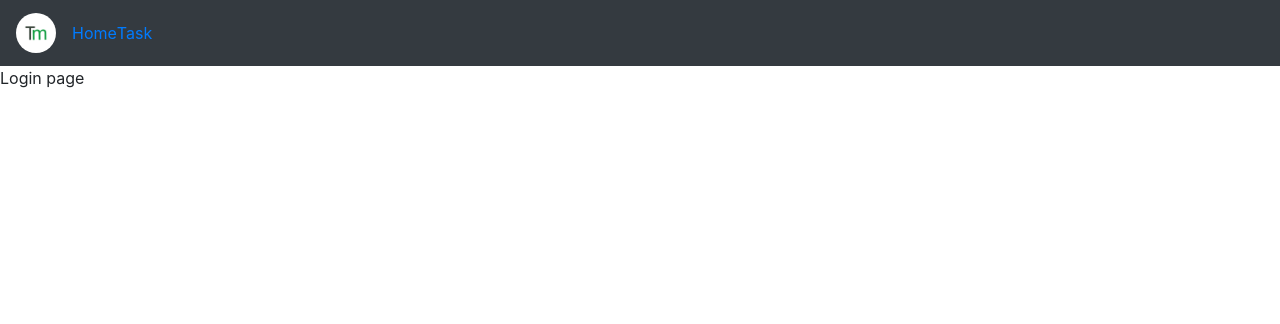
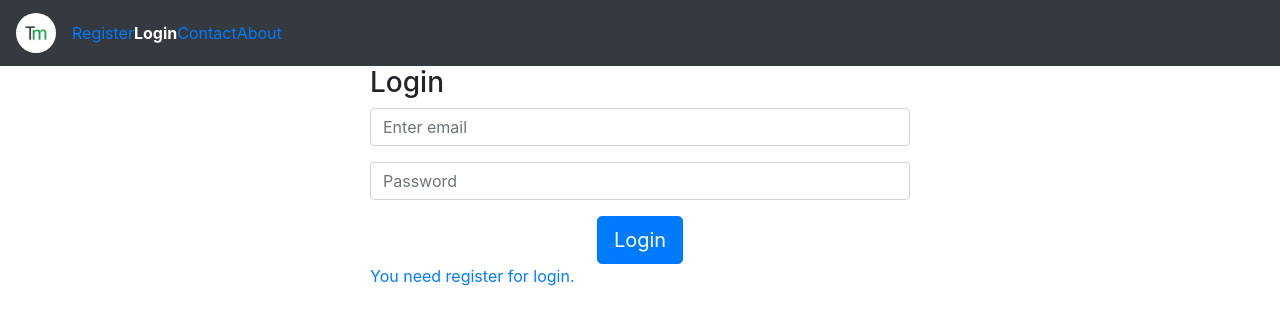
Before and after one commit to MAG7777/task-management, a React (Create React App) app: page /login in a window 1280 px wide. Shown: the top 324 px of the page. Built offline with nearby package versions, Linux system fonts and the light colour scheme; no server answers.

Commit message:
Minor fix

```diff
--- a/package.json
+++ b/package.json
@@ -10,6 +10,7 @@
     "@testing-library/react": "^11.2.2",
     "@testing-library/user-event": "^12.2.2",
     "bootstrap": "^4.5.3",
+    "history": "^5.0.0",
     "prop-types": "^15.7.2",
     "react": "^17.0.1",
     "react-bootstrap": "^1.4.0",
--- a/src/components/NavBarMenu.js
+++ b/src/components/NavBarMenu.js
@@ -1,27 +1,71 @@
 import React from "react";
-import { Navbar, Nav } from "react-bootstrap";
+import { Navbar, Nav, Button } from "react-bootstrap";
 import { NavLink } from "react-router-dom";
 import logo from "../public/images/logo.png";
+import { logout } from "./../store/userAction";
+import { connect } from "react-redux";
 
-export default function NavBarMenu() {
+function NavBarMenu({ isLogin, logout }) {
   return (
     <Navbar bg="dark" variant="dark">
       <Navbar.Brand>
-        <NavLink activeClassName="activeMenu" exact to="/">
+        <NavLink activeClassName="activeMenu" exact to={isLogin ? "/" : "/login"}>
           <img src={logo} alt="logo" className="logo" />
         </NavLink>
       </Navbar.Brand>
       <Nav className="mr-auto">
-        <Nav>
-          <NavLink activeClassName="activeMenu" exact to="/" style={{textDecoration:"none"}}>
-            Home
+        {
+          isLogin ?
+            <NavLink
+              activeClassName="activeMenu"
+              exact to="/"
+              style={{ textDecoration: "none" }}>
+              Home
+          </NavLink> :
+            <>
+              <NavLink
+                activeClassName="activeMenu"
+                exact
+                to="/register" >
+                Register
           </NavLink>
+              <NavLink
+                activeClassName="activeMenu"
+                exact
+                to="/login" >
+                Login
+              </NavLink>
+            </>
+        }
 
-          <NavLink activeClassName="activeMenu" exact to="/task">
-            Task
+
+        <NavLink activeClassName="activeMenu" exact to="/contact">
+          Contact
           </NavLink>
-        </Nav>
+        <NavLink activeClassName="activeMenu" exact to="/about">
+          About
+          </NavLink>
       </Nav>
+      {
+        isLogin &&
+        <Button
+          onClick={logout}
+          variant="success">
+          Logout
+        </Button>
+      }
     </Navbar>
   );
 }
+
+const mapStateToProps = (state) => {
+  return {
+    isLogin: state.authReducer.isLogin
+  };
+};
+
+const mapDispatchToProps = {
+  logout
+};
+
+export default connect(mapStateToProps, mapDispatchToProps)(NavBarMenu);
--- a/src/components/pages/Login/Login.js
+++ b/src/components/pages/Login/Login.js
@@ -1,11 +1,119 @@
-import React from "react";
+import React, { useState} from "react";
+import { Form, Button, Container, Row, Col } from "react-bootstrap";
+import styles from "./login.module.css"
+import { connect } from "react-redux";
+import { login } from "../../../store/userAction";
+import { Link } from "react-router-dom";
 
-function Login() {
+
+
+function Login(props) {
+    const [values, setValues] = useState({
+
+        email: "",
+        password: "",
+
+    });
+
+    const [errors, setErrors] = useState({
+
+        email: null,
+        password: null,
+
+    });
+
+    const handleSubmit = () => {
+        const { email, password } = values;
+        let valid = true;
+        let passwordErrorMessage = null;
+
+        setErrors({
+            email: email ? null : "Email is required",
+            password: password ? null : "Password is required",
+
+        });
+        if (email && password) {
+            props.login(values);
+        }
+
+    }
+    const handleChange = ({ target: { name, value } }) => {
+        setValues({
+            ...values,
+            [name]: value
+        });
+
+        setErrors({
+            ...errors,
+            [name]: null
+        });
+
+    }
+
     return (
-        <div>
-            Login page
+        <div className={styles.form}>
+            <Container>
+                <Row className="justify-content-center">
+                    <Col xs={12} sm={8} md={6}>
+                        <Form>
+                            <h3 className={styles.formTitle}>Login</h3>
+
+                            <Form.Group>
+                                <Form.Control
+                                    className={errors.email ? styles.inValid : ""}
+                                    value={values.email}
+                                    onChange={handleChange}
+                                    type="email"
+                                    name="email"
+                                    placeholder="Enter email"
+                                />
+                                {
+
+                                    <Form.Text className="text-danger" >
+                                        {errors.email}
+                                    </Form.Text>
+                                }
+
+                            </Form.Group>
+
+                            <Form.Group >
+                                <Form.Control
+                                    className={errors.password ? styles.inValid : ""}
+                                    values={values.password}
+                                    onChange={handleChange}
+                                    type="password"
+                                    name="password"
+                                    placeholder="Password"
+                                />
+                                {
+
+                                    <Form.Text className="text-danger" >
+                                        {errors.password}
+                                    </Form.Text>
+                                }
+                            </Form.Group>
+
+                            <div className="text-center">
+                                <Button
+                                    size="lg"
+                                    variant="primary"
+                                    onClick={handleSubmit}
+                                >
+                                    Login
+                        </Button>
+                            </div>
+                            <Link to='/register' >You need register for login.</Link>
+                        </Form>
+                    </Col>
+                </Row>
+            </Container>
         </div>
     );
 }
 
-export default Login;
+
+const mapDispatchToProps = {
+    login
+};
+
+export default connect(null, mapDispatchToProps)(Login);
--- a/src/components/pages/Resgister/Register.js
+++ b/src/components/pages/Resgister/Register.js
@@ -3,6 +3,7 @@ import { Form, Button, Container, Row, Col } from "react-bootstrap";
 import styles from "./register.module.css"
 import { connect } from "react-redux";
 import { register } from "../../../store/userAction";
+import { Link } from "react-router-dom";
 
 
 function Register(props) {
@@ -62,7 +63,6 @@ function Register(props) {
     const { registerSuccess, history } = props;
     useEffect(() => {
         if (registerSuccess) {
-            console.log("hhhhhhhhh", props)
             history.push("/login")
         }
     }, [registerSuccess]);
@@ -155,7 +155,7 @@ function Register(props) {
                                     Register
                         </Button>
                             </div>
-
+                            <Link to='/login' >Already register? Try to login.</Link>
                         </Form>
                     </Col>
                 </Row>
--- /dev/null
+++ b/src/helpers/auth.js
@@ -0,0 +1,25 @@
+export function saveJWT(data) {
+    localStorage.setItem('token', JSON.stringify(data))
+}
+
+export function removeJWT() {
+    localStorage.removeItem('token');
+}
+
+export function getJWT() {
+    const token = localStorage.getItem('token');
+    if (!token) {
+
+    }
+
+    return JSON.parse(token).jwt;
+}
+
+
+export function checkLoginStatus() {
+    const token = localStorage.getItem('token');
+    if (!token) {
+        return false;
+    }
+    return true;
+}
--- a/src/store/authReducer.js
+++ b/src/store/authReducer.js
@@ -1,9 +1,11 @@
 import * as userAction from "./userActionTypes";
+import {checkLoginStatus} from "./../helpers/auth";
 
 const defaultState = {
   userId: null,
   registerSuccess: false,
-  successMessage:""
+  successMessage:"",
+  isLogin: checkLoginStatus()
 };
 
 export const authReducer = (state = defaultState, action) => {
@@ -32,6 +34,20 @@ export const authReducer = (state = defaultState, action) => {
         successMessage:"You have successfuly registered"
       };
 
+      case userAction.LOGIN_SUCCESS:
+        return {
+          ...state,
+          loading: false,
+          isLogin: true
+        };
+
+        case userAction.LOGOUT_SUCCESS:
+          return {
+            ...state,
+            loading: false,
+            isLogin: false
+          };
+
 
     default:
       return state;
--- a/src/store/userAction.js
+++ b/src/store/userAction.js
@@ -1,5 +1,6 @@
 import request from "../helpers/request";
 import * as actionTypes from "./userActionTypes";
+import { saveJWT, removeJWT, getJWT } from "../helpers/auth";
 
 const apiURL = process.env.REACT_APP_API_URL;
 
@@ -20,3 +21,36 @@ export function register(data) {
             });
     };
 }
+
+export function login(data) {
+    let url = `${apiURL}/user/sign-in`;
+
+    return (dispatch) => {
+        dispatch({ type: actionTypes.AUTH_LOADING });
+
+        request(url, "POST", data)
+            .then((token) => {
+                removeJWT(token);
+                dispatch({ type: actionTypes.LOGIN_SUCCESS });
+            })
+            .catch((err) => {
+                dispatch({ type: actionTypes.AUTH_ERROR, error: err.message });
+            });
+    };
+}
+
+export function logout() {
+    let url = `${apiURL}/user/sign-out`;
+
+    return (dispatch) => {
+        dispatch({ type: actionTypes.AUTH_LOADING });
+        request(url, "POST", { jwt: getJWT() })
+            .then(() => {
+                saveJWT();
+                dispatch({ type: actionTypes.LOGOUT_SUCCESS });
+            })
+            .catch((err) => {
+                dispatch({ type: actionTypes.AUTH_ERROR, error: err.message });
+            });
+    };
+}
--- a/src/store/userActionTypes.js
+++ b/src/store/userActionTypes.js
@@ -2,3 +2,7 @@ export const AUTH_LOADING = "AUTH_LOADING";
 export const AUTH_ERROR = "AUTH_ERROR";
 
 export const REGISTER_SUCCESS = "REGISTER_SUCCESS";
+
+export const LOGIN_SUCCESS = "LOGIN_SUCCESS";
+
+export const LOGOUT_SUCCESS = "LOGOUT_SUCCESS";
```
Also changed, not shown: src/components/pages/Login/login.module.css (added), 1 other file (tests, documents, lock files or other folders).
